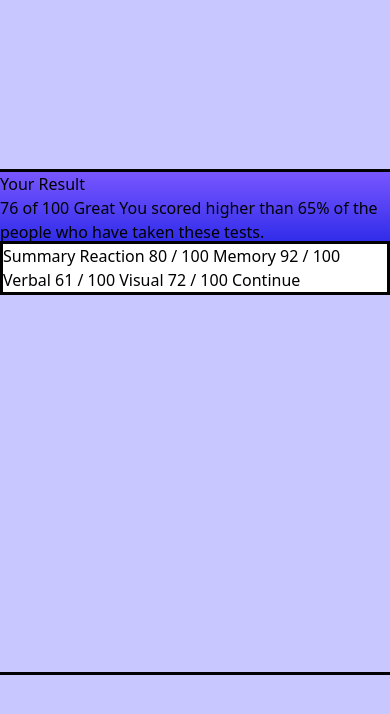
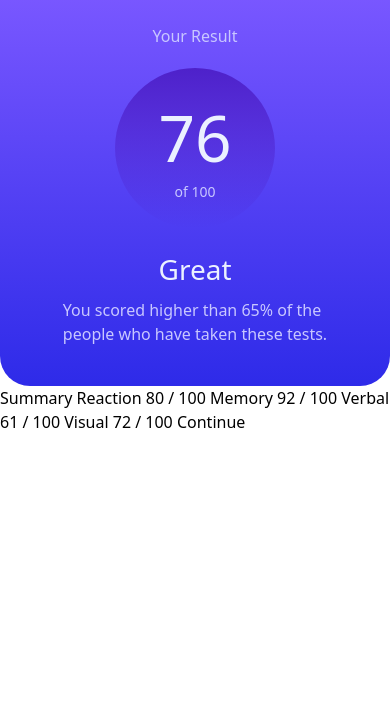
Before and after one commit to code-looney/results-summary-component, a React (Vite) app: page / in a window 390 px wide. Shown: the top 714 px of the page. Built offline with nearby package versions, Linux system fonts and the light colour scheme.

Commit message:
card primary mobile

```diff
--- a/public/data.json
+++ b/public/data.json
@@ -1,4 +1,7 @@
 [
+  {
+    "result": 76
+  },
   {
     "category": "Reaction",
     "score": 80,
--- a/src/App.jsx
+++ b/src/App.jsx
@@ -3,7 +3,7 @@ import Cards from "./components/Cards"
 
 export default function App() {
   return (
-    <Container className={`bg-main h-screen w-full grid place-content-center`}>
+    <Container className={`bg-white h-screen w-full grid place-content-center`}>
       <Cards />
     </Container>
   )
--- a/src/components/Cards.jsx
+++ b/src/components/Cards.jsx
@@ -1,22 +1,26 @@
-import React from 'react'
+import React, {useState} from 'react'
 import Container from './Container'
 import Card from './Card'
 import Title from './Title'
+import Sub from './Sub'
+import Paragraph from './Paragraph'
 
 const Cards = () => {
+  const [result, setResult] = useState(76)
 
   return (
-    <Container className={`outline flex w-full h-[500px]`}>
-        <Card className={`outline h-auto flex flex-col`}>
-                <Container className={`bg-gradient-to-t from-royal to-slate `}>
-                    <Title>Your Result</Title>
-                    76
-                    of 100
-                    Great
-                    You scored higher than 65% of the people who have taken these tests.
+    <Container className={`bg-white flex w-full h-screen`}>
+        <Card className={`h-auto flex flex-col`}>
+                <Container className={`pt-6 pb-10 bg-gradient-to-t from-royal to-slate flex flex-col items-center rounded-b-[30px] gap-5`}>
+                    <Title className={`text-lavender`}>Your Result</Title>
+                    <Container className={`bg-gradient-to-b from-violet to-persian text-pale w-40 h-40 flex flex-col items-center justify-center rounded-full text-[64px] font-medium leading-snug`}>{result} <span className={`text-lavender text-[14px]`}>of 100</span></Container>
+                    <Container className={`flex flex-col items-center gap-2`}>
+                      <Sub className={`text-pale text-[28px]`}>Great</Sub>
+                      <Paragraph className={`text-lavender`}>You scored higher than 65% of the <br /> people who have taken these tests.</Paragraph>
+                    </Container>
                 </Container>
             <Card className={`bg-white flex flex-col items-center`}>
-                <Container className={`outline w-96`}>
+                <Container className={``}>
 
                         Summary
 
--- /dev/null
+++ b/src/components/Paragraph.jsx
@@ -0,0 +1,11 @@
+import React from 'react'
+
+const Paragraph = (props) => {
+    const {className, children} = props;
+
+  return (
+    <p className={className}>{children}</p>
+  )
+}
+
+export default Paragraph
--- /dev/null
+++ b/src/components/Sub.jsx
@@ -0,0 +1,11 @@
+import React from 'react'
+
+const Sub = (props) => {
+    const {className, children} = props;
+
+  return (
+    <h2 className={className}>{children}</h2>
+  )
+}
+
+export default Sub
--- a/tailwind.config.js
+++ b/tailwind.config.js
@@ -9,7 +9,12 @@ export default {
       colors: {
         'main': 'hsl(241, 100%, 89%)',
         'slate': ' hsl(252, 100%, 67%)',
-        'royal': 'hsl(241, 81%, 54%)'
+        'royal': 'hsl(241, 81%, 54%)',
+        'pale': 'hsl(221, 100%, 96%)',
+        'dark-gray': 'hsl(224, 30%, 27%)',
+        'lavender': ' hsl(241, 100%, 89%)',
+        'violet': 'hsla(256, 72%, 46%, 1)',
+        'persian': 'hsla(241, 72%, 46%, 0)'
       }
     },
   },
```
